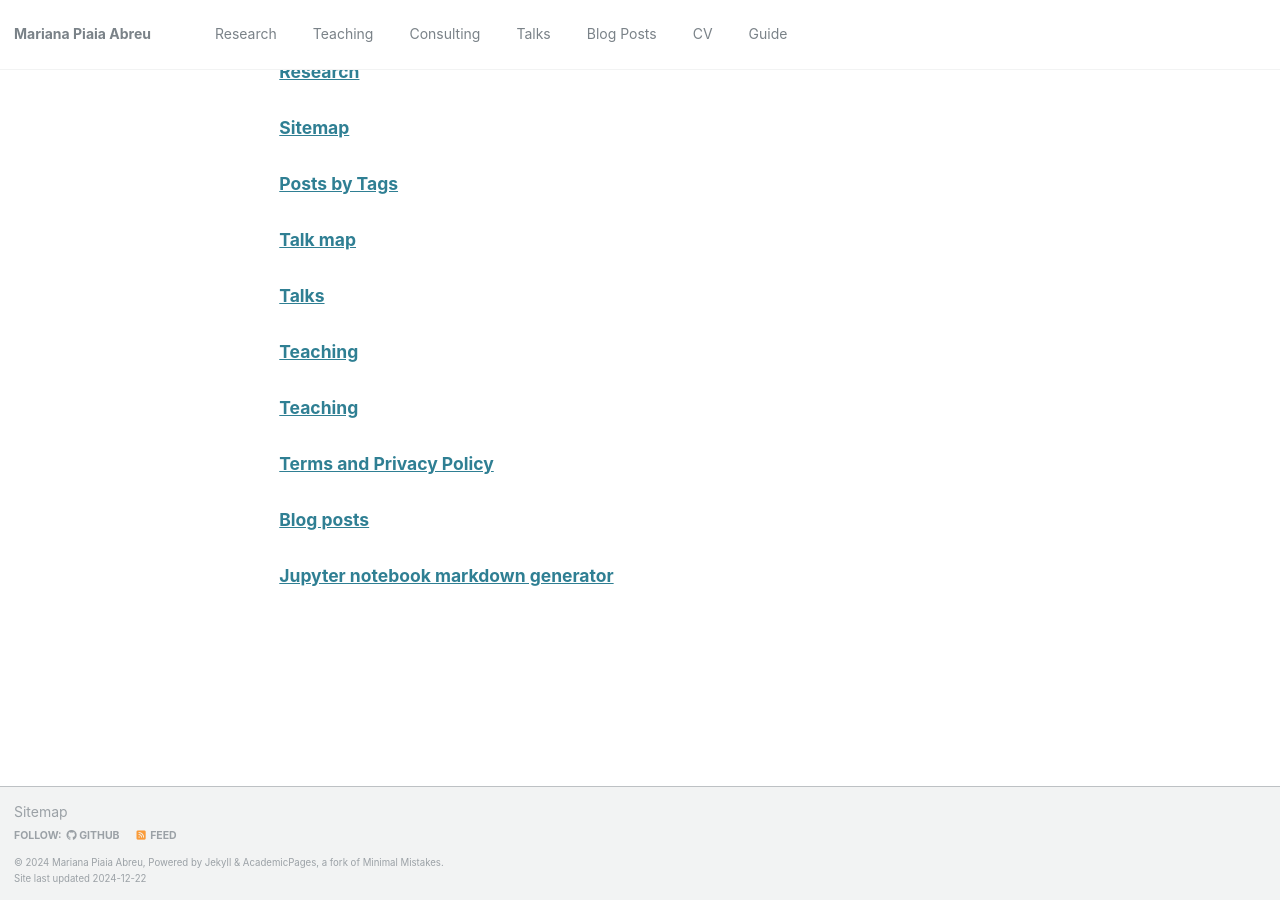
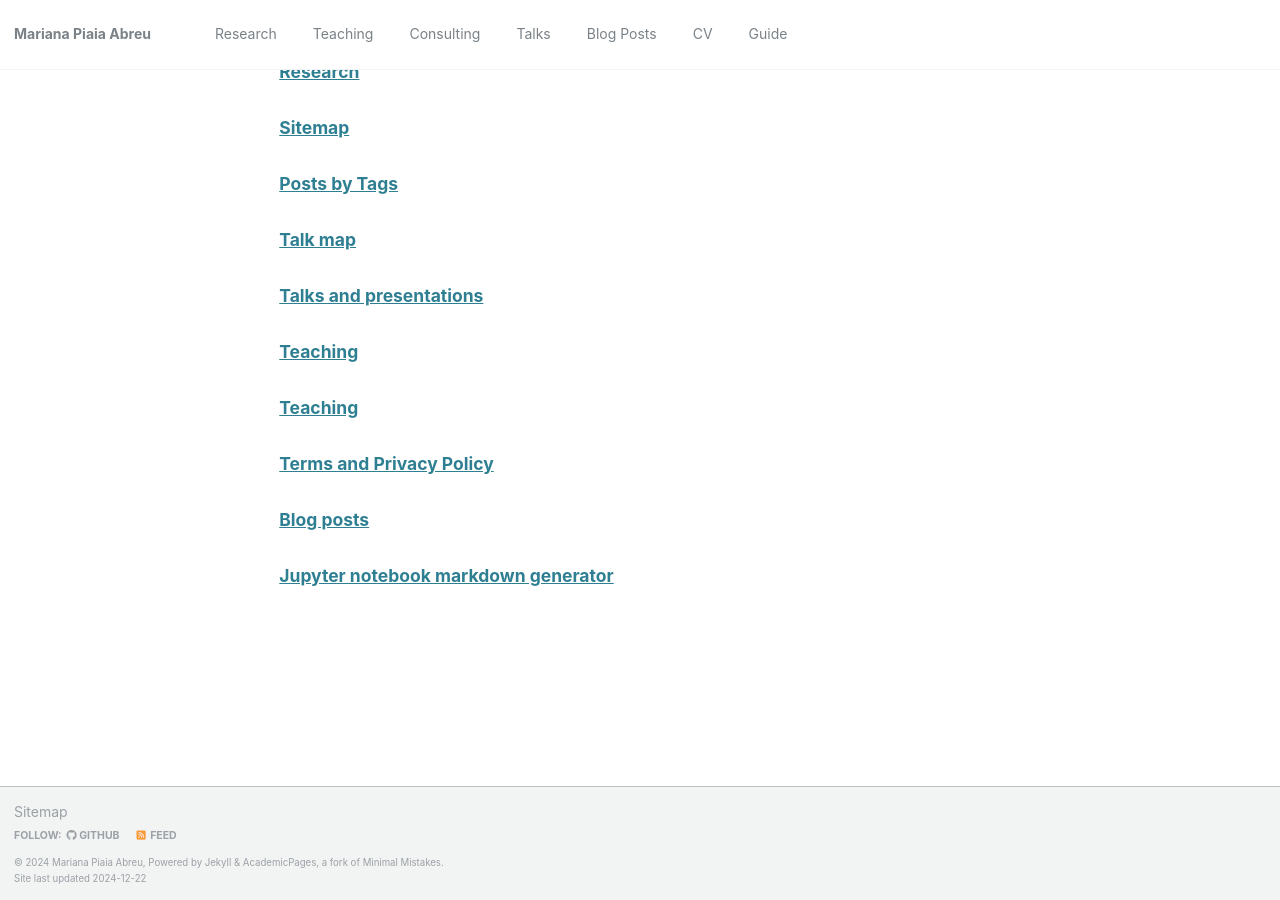
Before and after one commit to piaiaabreu/piaiaabreu.github.io, a Jekyll site: the page built from _pages/page-archive.html, in a window 1280 px wide and 900 px high, scrolled down 766 px. Built offline with Jekyll 4.4.1, drawn with Linux system fonts in a browser that asks for light colours; a style sheet for code colours, icons or effects is not loaded.

Commit message:
Update talks.html

```diff
--- a/_pages/talks.html
+++ b/_pages/talks.html
@@ -1,6 +1,6 @@
 ---
 layout: archive
-title: "Talks"
+title: "Talks and presentations"
 permalink: /talks/
 author_profile: true
 ---
@@ -10,3 +10,7 @@ author_profile: true
 <p style="text-decoration:underline;"><a href="/talkmap.html">See a map of all the places I've given a talk!</a></p>
 
 {% endif %}
+
+{% for post in site.talks reversed %}
+  {% include archive-single-talk.html %}
+{% endfor %}
```
